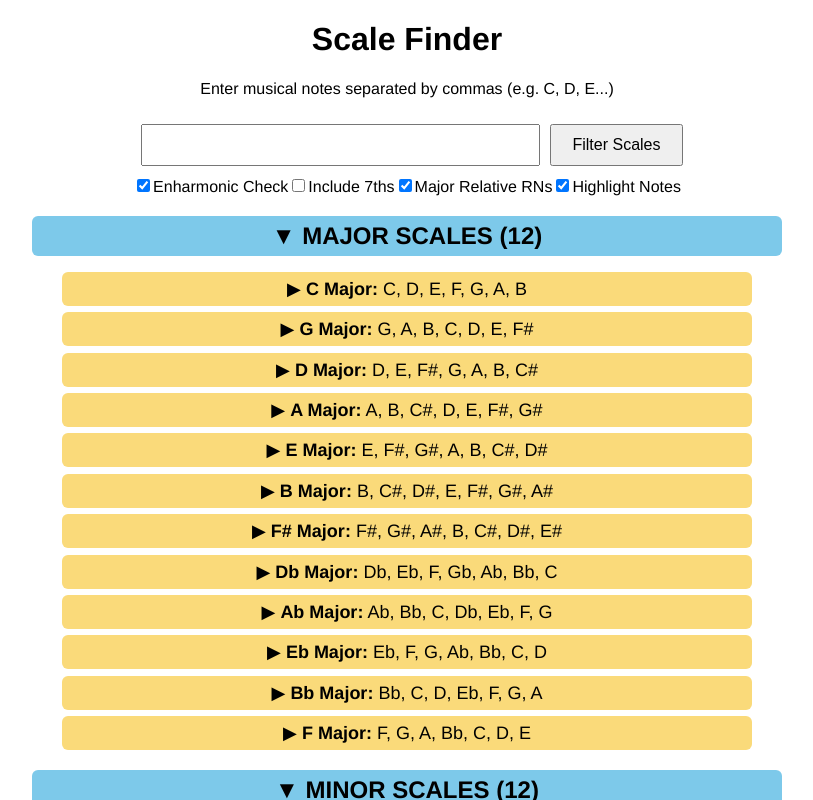
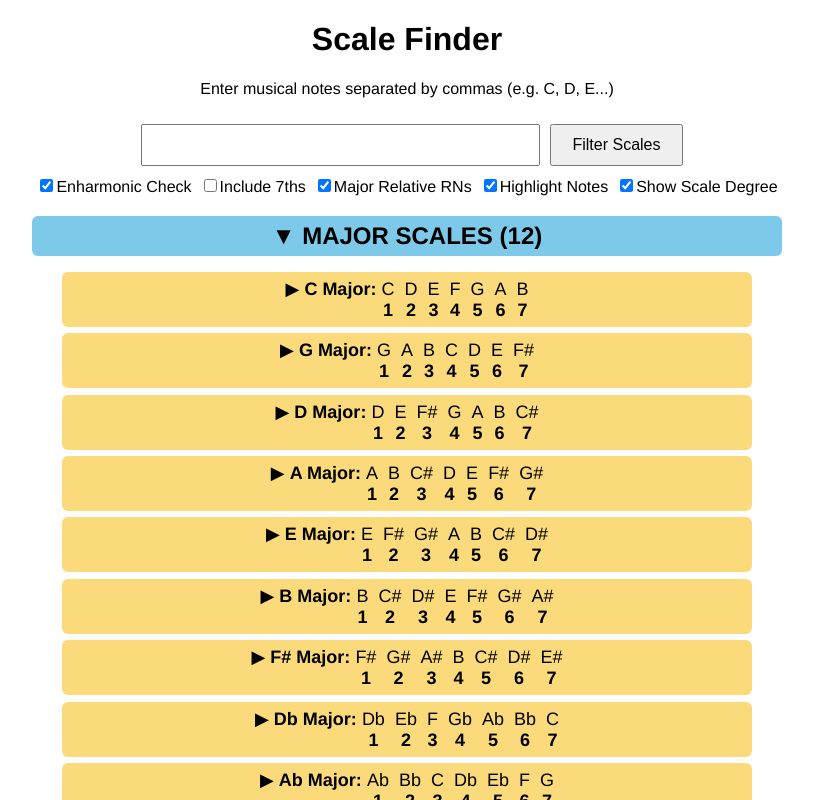
Before and after one commit to AtliGudm/Music-Theory-Helper, a React (Create React App) app: page / in a window 1280 px wide. Both pictures are taken after a click on the button "Filter Scales". Shown: the top 800 px of the page, without its empty margins (233-1046 px from the left). Built offline with nearby package versions, Linux system fonts and the light colour scheme.

Commit message:
Note Scale Degree Option

```diff
--- a/src/ScaleSettingsContext.js
+++ b/src/ScaleSettingsContext.js
@@ -10,6 +10,7 @@ export const ScaleSettingsProvider = ({ children }) => {
   const [ romanNumeralsMajorAdjusted, setRomanNumeralsMajorAdjusted ] = useState(true);
   const [ highlightQueryNotes, setHighlightQueryNotes ] = useState(true);
   const [ queryNotes, setQueryNotes ] = useState([]);
+  const [ showNoteScaleDegree, setShowNoteScaleDegree ] = useState(true);
 
   return (
     <ScaleSettingsContext.Provider
@@ -23,7 +24,9 @@ export const ScaleSettingsProvider = ({ children }) => {
         highlightQueryNotes,
         setHighlightQueryNotes,
         queryNotes,
-        setQueryNotes
+        setQueryNotes,
+        showNoteScaleDegree,
+        setShowNoteScaleDegree
       }}
     >
       {children}
--- a/src/pages/ScaleDisplay.tsx
+++ b/src/pages/ScaleDisplay.tsx
@@ -9,7 +9,7 @@ import { Scale } from "../data/ScaleData";
 
 
 const ScaleDisplay = ({scale} : {scale: Scale}) => {
-    const { includeSevenths, highlightQueryNotes, queryNotes } = useScaleSettings();
+    const { includeSevenths, highlightQueryNotes, queryNotes, showNoteScaleDegree } = useScaleSettings();
     const [ isOpen, setIsOpen ] = useState(false);
     const [ selectedMode, setSelectedMode ] = useState(0);
 
@@ -35,17 +35,46 @@ const ScaleDisplay = ({scale} : {scale: Scale}) => {
                 }
             });
 
+            if(showNoteScaleDegree) {
+                return (
+                    <div className="scale-note-display">
+                        {ouputString.map((item, index) => (
+                            <div className="chord-notes">
+                                <div className={item.style}>{item.note}{/* {index < scaleNotes.length - 1 ? ",": ""} */}</div>
+                                <div className={`scale-note-degree ${item.style}`}>{getModeAccidental(index)}{index+1}</div>
+                            </div>
+                        ))}
+                    </div>
+                );
+            }
+            else {
                 return (<>
                     {ouputString.map((item, index) => (
                         <>
                         <span className={item.style}>{item.note}</span>
-                    <span>{index<ouputString.length-1 ? ", ": ""}</span>
+                        <span>{index < ouputString.length - 1 ? ", ": ""}</span>
                         </>
                     ))}
                     </>
                 );
             }
-        return scaleNotes.join(", ");
+        }
+        return (!showNoteScaleDegree ? scaleNotes.join(", ") : (
+            <div className="scale-note-display">
+                {scaleNotes.map((item, index) => (
+                    <div className="chord-notes">
+                        <div>{item}{/* {index < scaleNotes.length - 1 ? ",": ""} */}</div>
+                        <div className="scale-note-degree">{getModeAccidental(index)}{index+1}</div>
+                    </div>
+                ))}
+            </div>
+        ));
+    }
+
+    const getModeAccidental = (index: number) => {
+        const modeAccidental = modes[scale.type][selectedMode].accidentals[index];
+        if(modeAccidental == 0) return "";
+        return modeAccidental;
     }
 
     const handleModeChange = (modeIndex: any) => {
--- a/src/pages/ScaleFinder.css
+++ b/src/pages/ScaleFinder.css
@@ -114,10 +114,23 @@ div.chord-notes {
     flex-direction: column;
 }
 
+.scale-note-display {
+  display: inline flex;
+  flex-wrap: wrap;
+  justify-content: center;
+  gap: 10px;
+}
+
+div.scale-note-degree {
+  /* text-align: left; */
+  font-weight: bold;
+}
+
 .settings-container {
     display: flex;
     flex-wrap: wrap;
     justify-content: center;
+    gap: 8px;
 }
 
 .scaleHeaderContainer {
--- a/src/pages/ScaleFinder.tsx
+++ b/src/pages/ScaleFinder.tsx
@@ -5,16 +5,13 @@ import { useScaleSettings } from "../ScaleSettingsContext";
 import { groupScalesByType, findScalesByNotes, processTextInput, processTextInput2 } from "../Helpers";
 import { scales, Scale } from "../data/ScaleData";
 import fuzzysort from "fuzzysort";
+import ScaleFinderSettings from "./ScaleFinderSettings";
+import InputField from "./InputField";
 import { CheckboxSetting } from "./CheckboxSetting";
-import InputField from "./InputField";
 
 
 const ScaleFinder = () => {
-    const { includeSevenths, setIncludeSevenths,
-            enharmonicEquivalence, setEnharmonicEquivalence,
-            romanNumeralsMajorAdjusted, setRomanNumeralsMajorAdjusted,
-            highlightQueryNotes, setHighlightQueryNotes,
-            setQueryNotes } = useScaleSettings();
+    const { enharmonicEquivalence, setEnharmonicEquivalence, setQueryNotes } = useScaleSettings();
     const [ groupedScales, setGroupedScales ] = useState<{ [key: string]: Scale[] }>({});
 
     const findScales = (queryText: string) => {
@@ -64,23 +61,11 @@ const ScaleFinder = () => {
             <InputField setGroupedScales={setGroupedScales} findScales={findScales}/>
             <div className="settings-container">
                 <CheckboxSetting id={"enharmonicEquivalence"}
-                                 checked={enharmonicEquivalence}
-                                 onChange={() => setEnharmonicEquivalence(!enharmonicEquivalence)}
-                                 label={"Enharmonic Check"} />
-                <CheckboxSetting id={"includeSevenths"}
-                                 checked={includeSevenths}
-                                 onChange={() => setIncludeSevenths(!includeSevenths)}
-                                 label={"Include 7ths"} />
-                <CheckboxSetting id={"romanNumeralsMajorAdjusted"}
-                                 checked={romanNumeralsMajorAdjusted}
-                                 onChange={() => setRomanNumeralsMajorAdjusted(!romanNumeralsMajorAdjusted)}
-                                 label={"Major Relative RNs"} />
-                <CheckboxSetting id={"highlightQueryNotes"}
-                                 checked={highlightQueryNotes}
-                                 onChange={() => setHighlightQueryNotes(!highlightQueryNotes)}
-                                 label={"Highlight Notes"} />
+                                    checked={enharmonicEquivalence}
+                                    onChange={() => setEnharmonicEquivalence(!enharmonicEquivalence)}
+                                    label={"Enharmonic Check"} />
+                <ScaleFinderSettings/>
             </div>
-
             <div style={{maxWidth: "750px", marginLeft: "auto", marginRight: "auto"}}>
                 {Object.keys(groupedScales).length > 0 ? (
                     Object.entries(groupedScales).map(([type, scales]) => (
@@ -88,6 +73,7 @@ const ScaleFinder = () => {
                             key={type}
                             type={type}
                             scales={scales}
+                            enharmonicEquivalence={enharmonicEquivalence}
                         />
                     ))
                     ) : (
--- /dev/null
+++ b/src/pages/ScaleFinderSettings.tsx
@@ -0,0 +1,33 @@
+import { CheckboxSetting } from "./CheckboxSetting";
+import { useScaleSettings } from "../ScaleSettingsContext";
+
+const ScaleFinderSettings = () => {
+    const { includeSevenths, setIncludeSevenths,
+//        enharmonicEquivalence, setEnharmonicEquivalence,
+        romanNumeralsMajorAdjusted, setRomanNumeralsMajorAdjusted,
+        highlightQueryNotes, setHighlightQueryNotes,
+        showNoteScaleDegree,setShowNoteScaleDegree } = useScaleSettings();
+
+    return (
+        <>
+            <CheckboxSetting id={"includeSevenths"}
+                            checked={includeSevenths}
+                            onChange={() => setIncludeSevenths(!includeSevenths)}
+                            label={"Include 7ths"} />
+            <CheckboxSetting id={"romanNumeralsMajorAdjusted"}
+                            checked={romanNumeralsMajorAdjusted}
+                            onChange={() => setRomanNumeralsMajorAdjusted(!romanNumeralsMajorAdjusted)}
+                            label={"Major Relative RNs"} />
+            <CheckboxSetting id={"highlightQueryNotes"}
+                            checked={highlightQueryNotes}
+                            onChange={() => setHighlightQueryNotes(!highlightQueryNotes)}
+                            label={"Highlight Notes"} />
+            <CheckboxSetting id={"showNoteScaleDegree"}
+                            checked={showNoteScaleDegree}
+                            onChange={() => setShowNoteScaleDegree(!showNoteScaleDegree)}
+                            label={"Show Scale Degree"} />
+        </>
+    );
+}
+
+export default ScaleFinderSettings;
--- a/src/pages/ScaleGroupDisplay.tsx
+++ b/src/pages/ScaleGroupDisplay.tsx
@@ -1,8 +1,8 @@
 import React, { useState } from "react";
 import ScaleDisplay from "./ScaleDisplay";
 import { Scale } from "../data/ScaleData";
-
-const ScaleGroupDisplay = ({type, scales} : {type: string, scales: Scale[]}) => {
+// @ts-ignore
+const ScaleGroupDisplay = ({type, scales, enharmonicEquivalence} : {type: string, scales: Scale[], enharmonicEquivalence:boolean}) => {
     const [isOpen, setIsOpen] = useState(true);
 
     return (
@@ -12,8 +12,8 @@ const ScaleGroupDisplay = ({type, scales} : {type: string, scales: Scale[]}) =>
             </h2>
             {isOpen && (
                 <ul>
-                    {scales.map((_scale) => (
-                        <ScaleDisplay key={_scale.root + " " + _scale.type} scale={_scale} />
+                    {scales.map((_scale,index) => (
+                        <ScaleDisplay key={_scale.root+_scale.type+index} scale={_scale} />
                     ))}
                 </ul>
             )}
```
Also changed, not shown: 1 other file (tests, documents, lock files or other folders). Lines whose indentation alone changed are shown as unchanged.
